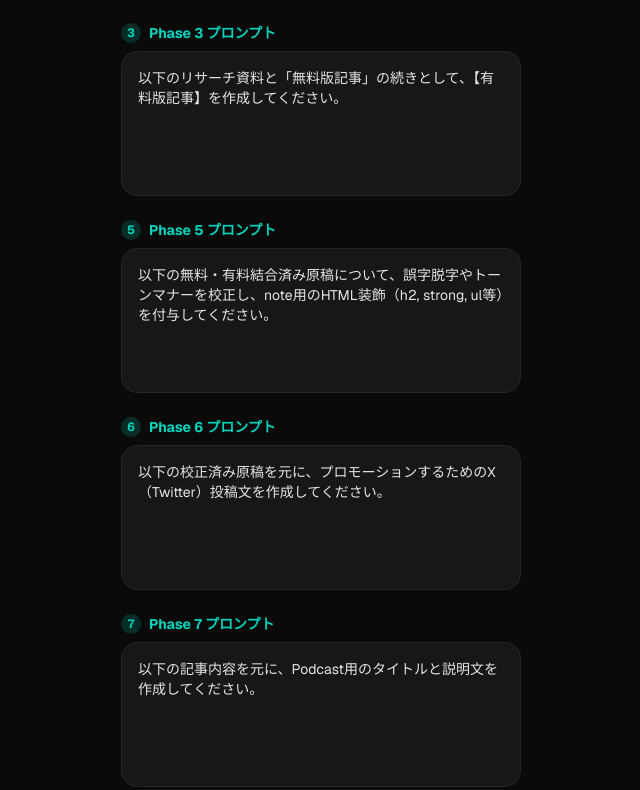
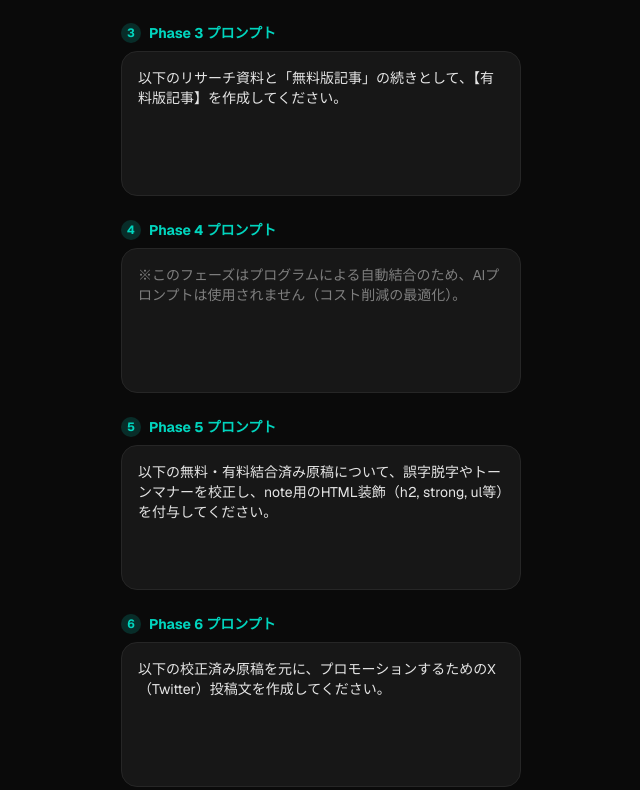
Before and after one commit to naninunenomi/auto-article-app, a Next.js app: page /settings in a window 1280 px wide. Shown: the part 622-1412 px from the top of the page, without its empty margins (319-959 px from the left). Built offline with nearby package versions, Linux system fonts and the light colour scheme; no server answers; the database is empty.

Commit message:
fix: display phase4 placeholder in settings UI to avoid confusion

```diff
--- a/src/app/settings/page.tsx
+++ b/src/app/settings/page.tsx
@@ -11,6 +11,7 @@ const DEFAULT_PROMPTS = {
     phase1: "指定日時「[日付]」と以下のピックアップニュースを元に、Deep Researchを行い、事実確認と詳細な背景を調査してください。",
     phase2: "以下のリサーチ資料（Phase 1）を元に、note掲載用の【無料版記事】を作成してください。",
     phase3: "以下のリサーチ資料と「無料版記事」の続きとして、【有料版記事】を作成してください。",
+    phase4: "※このフェーズはプログラムによる自動結合のため、AIプロンプトは使用されません（コスト削減の最適化）。",
     phase5: "以下の無料・有料結合済み原稿について、誤字脱字やトーンマナーを校正し、note用のHTML装飾（h2, strong, ul等）を付与してください。",
     phase6: "以下の校正済み原稿を元に、プロモーションするためのX（Twitter）投稿文を作成してください。",
     phase7: "以下の記事内容を元に、Podcast用のタイトルと説明文を作成してください。",
@@ -175,7 +176,8 @@ export default function SettingsPage() {
                                     <textarea
                                         value={value}
                                         onChange={(e) => handleChange(key, e.target.value)}
-                                        className="w-full h-32 bg-transparent text-neutral-200 outline-none resize-none p-3 text-sm"
+                                        readOnly={activeTab === 'news' && key === 'phase4'}
+                                        className={`w-full h-32 bg-transparent text-neutral-200 outline-none resize-none p-3 text-sm ${activeTab === 'news' && key === 'phase4' ? 'opacity-50 cursor-not-allowed' : ''}`}
                                     />
                                 </div>
                             </div>
```
